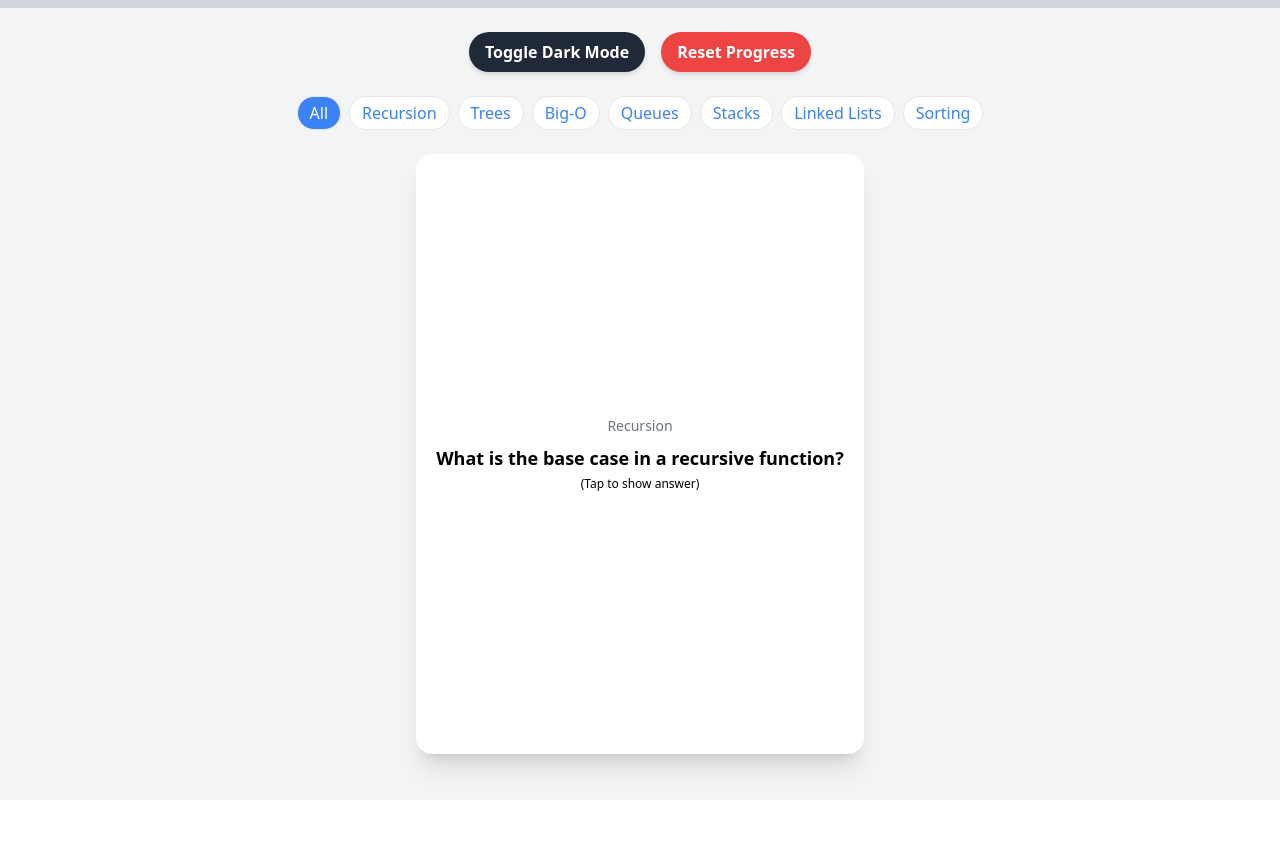
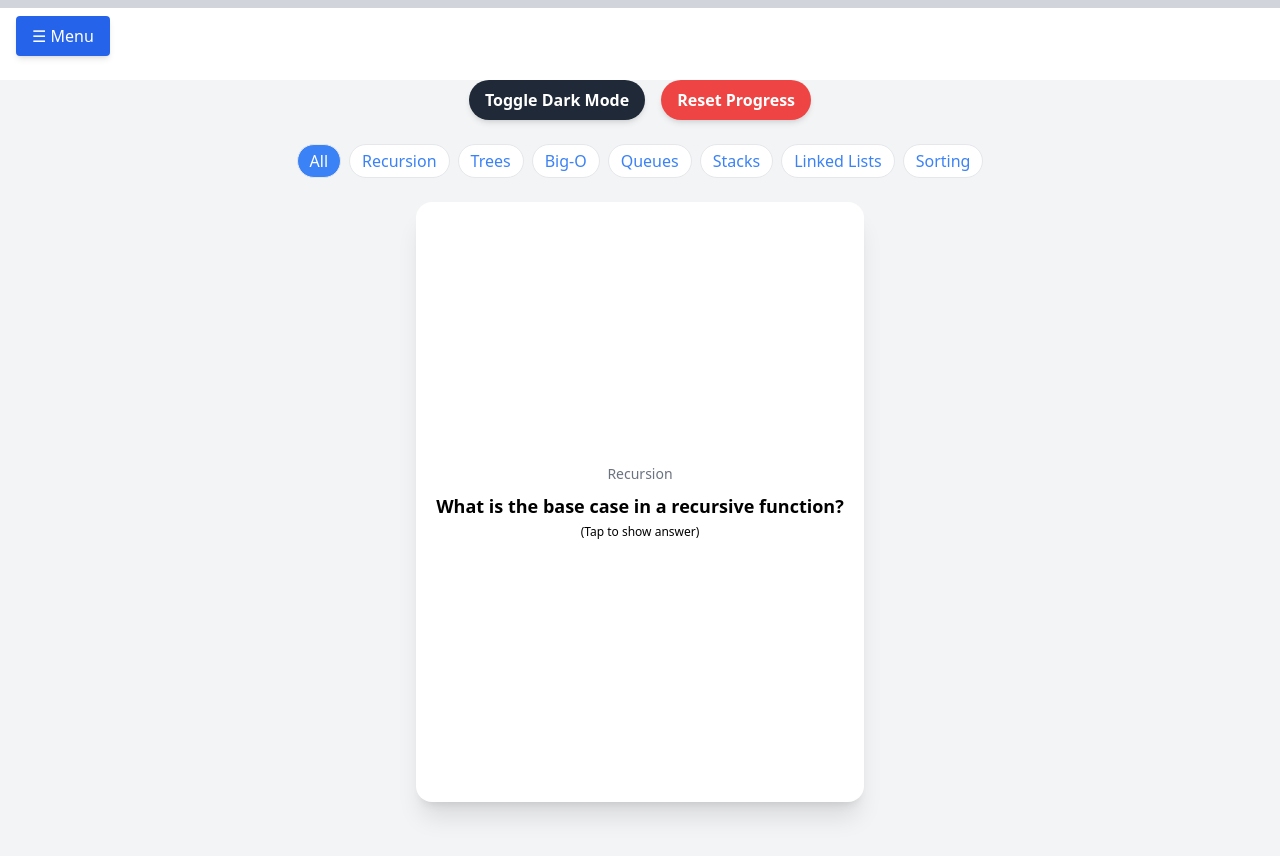
Before and after one commit to Anselm490/cpsc221-meme-study, a React (Create React App) app: page / in a window 1280 px wide. Shown: the top 856 px of the page. Before the commit the page ends 800 px from the top, so only its background shows below. Built offline with nearby package versions, Linux system fonts and the light colour scheme.

Commit message:
fix but not working

```diff
--- a/src/App.js
+++ b/src/App.js
@@ -1,11 +1,9 @@
-import { useState } from 'react';
+import { useState, useEffect } from 'react';
 import cards from './data/cards';
 import FlashCard from './components/FlashCard';
 import ProgressBar from './components/ProgressBar';
-import { useEffect } from 'react';
 import { useSwipeable } from 'react-swipeable';
 
-// Helper to extract all topics from card data
 const allTopics = [...new Set(cards.map(card => card.topic))];
 
 function App() {
@@ -13,6 +11,13 @@ function App() {
   const [completed, setCompleted] = useState([]);
   const [selectedTopic, setSelectedTopic] = useState(null);
   const [currentIndex, setCurrentIndex] = useState(0);
+  const [sidebarOpen, setSidebarOpen] = useState(false);
+  const [animationDirection, setAnimationDirection] = useState('');
+  const [activeView, setActiveView] = useState('flashcards');
+
+  const filteredCards = selectedTopic
+    ? cards.filter(c => c.topic === selectedTopic)
+    : cards;
 
   useEffect(() => {
     setCurrentIndex(0);
@@ -23,12 +28,6 @@ function App() {
       prev.includes(id) ? prev : [...prev, id]
     );
   };
-
-  const filteredCards = selectedTopic
-  ? cards.filter(c => c.topic === selectedTopic)
-  : cards;
-
-  const [animationDirection, setAnimationDirection] = useState(''); // '' | 'up' | 'down'
 
   const handlers = useSwipeable({
     onSwipedUp: () => {
@@ -50,12 +49,46 @@ function App() {
 
   return (
     <div className={darkMode ? 'dark' : ''}>
-    <div className="bg-gray-100 dark:bg-gray-900 min-h-screen py-8 transition-colors">
+      <div className="relative bg-gray-100 dark:bg-gray-900 min-h-screen transition-colors">
+
+        {/* Toggle Sidebar Button (positioned safely below header) */}
+        <div className="fixed top-4 left-4 z-50">
+          <button
+            onClick={() => setSidebarOpen(!sidebarOpen)}
+            className="bg-blue-600 text-white px-4 py-2 rounded shadow-md hover:bg-blue-700"
+          >
+            ☰ Menu
+          </button>
+        </div>
+
+        {/* Sidebar Backdrop + Animated Drawer */}
+        <div
+          className={`fixed inset-0 z-40 transition-opacity duration-300 ${
+            sidebarOpen ? 'visible opacity-100' : 'invisible opacity-0'
+          }`}
+        >
+          <div
+            className="absolute inset-0 bg-black bg-opacity-40 backdrop-blur-sm"
+            onClick={() => setSidebarOpen(false)}
+          ></div>
+
+          <div
+            className={`absolute top-0 left-0 h-full w-64 bg-white dark:bg-gray-800 text-black dark:text-white shadow-xl p-6 transform transition-transform duration-300 ease-in-out ${
+              sidebarOpen ? 'translate-x-0' : '-translate-x-full'
+            }`}
+            onClick={(e) => e.stopPropagation()}
+          >
+            <h2 className="text-xl font-bold mb-6">Study App</h2>
+            <button onClick={() => { setActiveView("flashcards"); setSidebarOpen(false); }} className="block w-full text-left mb-4 hover:bg-blue-100 dark:hover:bg-blue-900 px-3 py-2 rounded">📇 Flashcards</button>
+            <button onClick={() => { setActiveView("askAI"); setSidebarOpen(false); }} className="block w-full text-left mb-4 hover:bg-blue-100 dark:hover:bg-blue-900 px-3 py-2 rounded">🤖 Ask AI</button>
+            <button onClick={() => { setActiveView("notes"); setSidebarOpen(false); }} className="block w-full text-left mb-4 hover:bg-blue-100 dark:hover:bg-blue-900 px-3 py-2 rounded">📝 Notes</button>
+          </div>
+        </div>
+
         <ProgressBar total={cards.length} completed={completed.length} />
 
         {/* Top control buttons */}
-      <div className="flex justify-center gap-4 mb-6 flex-wrap">
-        {/* Dark Mode Button */}
+        <div className="flex justify-center gap-4 mb-6 flex-wrap mt-20">
           <button
             onClick={() => setDarkMode(!darkMode)}
             className={`px-4 py-2 rounded-full font-semibold shadow-md transition ${
@@ -66,8 +99,6 @@ function App() {
           >
             Toggle {darkMode ? 'Light' : 'Dark'} Mode
           </button>
-
-        {/* Reset Progress Button */}
           <button
             onClick={() => setCompleted([])}
             className="px-4 py-2 rounded-full bg-red-500 text-white font-semibold shadow-md hover:bg-red-600 transition"
@@ -76,8 +107,8 @@ function App() {
           </button>
         </div>
 
-
         {/* Topic filter buttons */}
+        {activeView === "flashcards" && (
           <div className="flex justify-center gap-2 flex-wrap mb-6">
             <button
               onClick={() => setSelectedTopic(null)}
@@ -104,11 +135,14 @@ function App() {
               </button>
             ))}
           </div>
+        )}
 
-      {/* Flashcards */}
+        {/* Main Content View */}
+        <div className="px-4">
+          {activeView === "flashcards" && (
             <div
               {...handlers}
-        key={filteredCards[currentIndex]?.id} // 🔑 IMPORTANT for transition
+              key={filteredCards[currentIndex]?.id}
               className={`transition-all duration-300 ease-in-out ${
                 animationDirection === 'up'
                   ? 'animate-slide-up'
@@ -116,7 +150,7 @@ function App() {
                   ? 'animate-slide-down'
                   : ''
               }`}
-        style={{ transform: `translateY(0)` }} // placeholder in case we animate later
+              style={{ transform: `translateY(0)` }}
             >
               {filteredCards[currentIndex] && (
                 <FlashCard
@@ -126,27 +160,19 @@ function App() {
                 />
               )}
             </div>
+          )}
 
-    {/* Navigation buttons */}
-    {/* <div className="flex justify-center gap-4 mt-6">
-      <button
-        onClick={() => setCurrentIndex((prev) => Math.max(0, prev - 1))}
-        className="px-4 py-2 rounded bg-gray-300 dark:bg-gray-700 text-black dark:text-white font-semibold hover:bg-gray-400 dark:hover:bg-gray-600 transition"
-      >
-        ⬆️ Previous
-      </button>
+          {activeView === "askAI" && (
+            <div className="text-white">Ask AI feature coming soon...</div>
+          )}
 
-      <button
-        onClick={() => setCurrentIndex((prev) => Math.min(filteredCards.length - 1, prev + 1))}
-        className="px-4 py-2 rounded bg-gray-300 dark:bg-gray-700 text-black dark:text-white font-semibold hover:bg-gray-400 dark:hover:bg-gray-600 transition"
-      >
-        ⬇️ Next
-      </button>
-    </div> */}
+          {activeView === "notes" && (
+            <div className="text-white">Notes feature coming soon...</div>
+          )}
+        </div>
       </div>
     </div>
   );
-
 }
 
 export default App;
```
Lines whose indentation alone changed are shown as unchanged.
